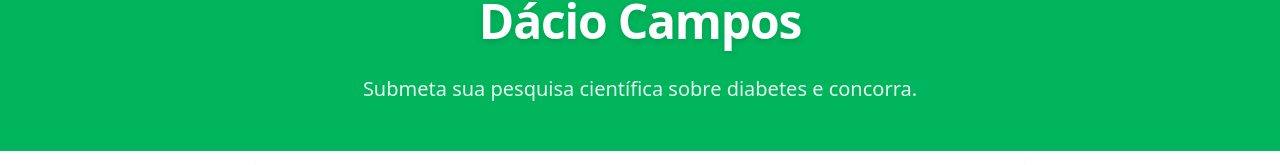
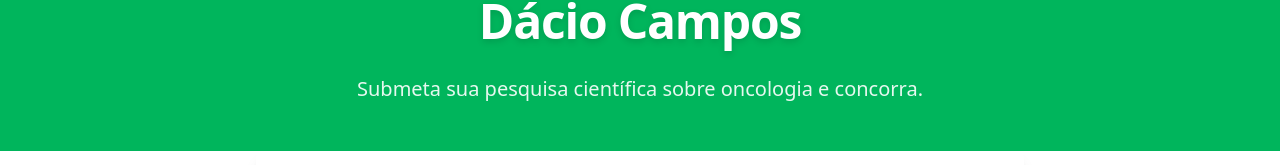
Before and after one commit to rasta-slaine/ONG-BiomedicinaAcaoSocial, a React (Vite) app: page /premio-dacio-campos-inscricao in a window 1280 px wide. Shown: the part 301-466 px from the top of the page. Built offline with nearby package versions, Linux system fonts and the light colour scheme; no server answers.

Commit message:
edit-texto

```diff
--- a/src/pages/Premiacao/components/FormularioInscricao.tsx
+++ b/src/pages/Premiacao/components/FormularioInscricao.tsx
@@ -143,7 +143,7 @@ export function FormularioInscricao() {
               Inscrição para o Prêmio Dr. Dácio Campos
             </h1>
             <p className="mt-6 text-lg sm:text-xl text-white/90 max-w-2xl mx-auto">
-              Submeta sua pesquisa científica sobre diabetes e concorra.
+              Submeta sua pesquisa científica sobre oncologia e concorra.
             </p>
           </div>
         </div>
```
